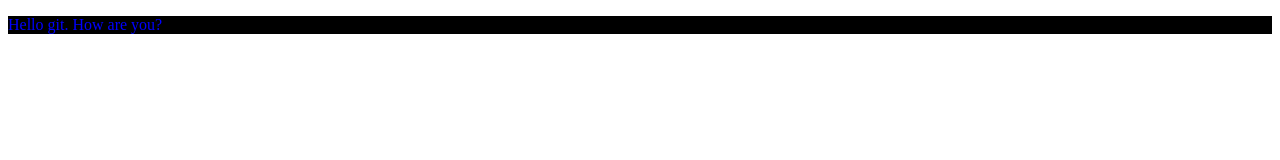
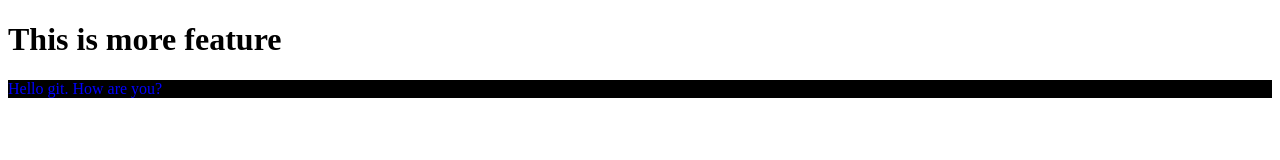
Before and after one commit to imranali4429/Git-Github, a plain HTML site: page index.html in a window 1280 px wide. Drawn offline with Linux system fonts and the light colour scheme.

Commit message:
add a line

```diff
--- a/index.html
+++ b/index.html
@@ -7,7 +7,8 @@
   <link rel="stylesheet" href="./style.css">
 </head>
 <body>
+  <h1>This is more feature</h1>
+  <P> Hello git. How are you? </P
 
-  <P> Hello git. How are you? </P
 </body>
 </html>
```
